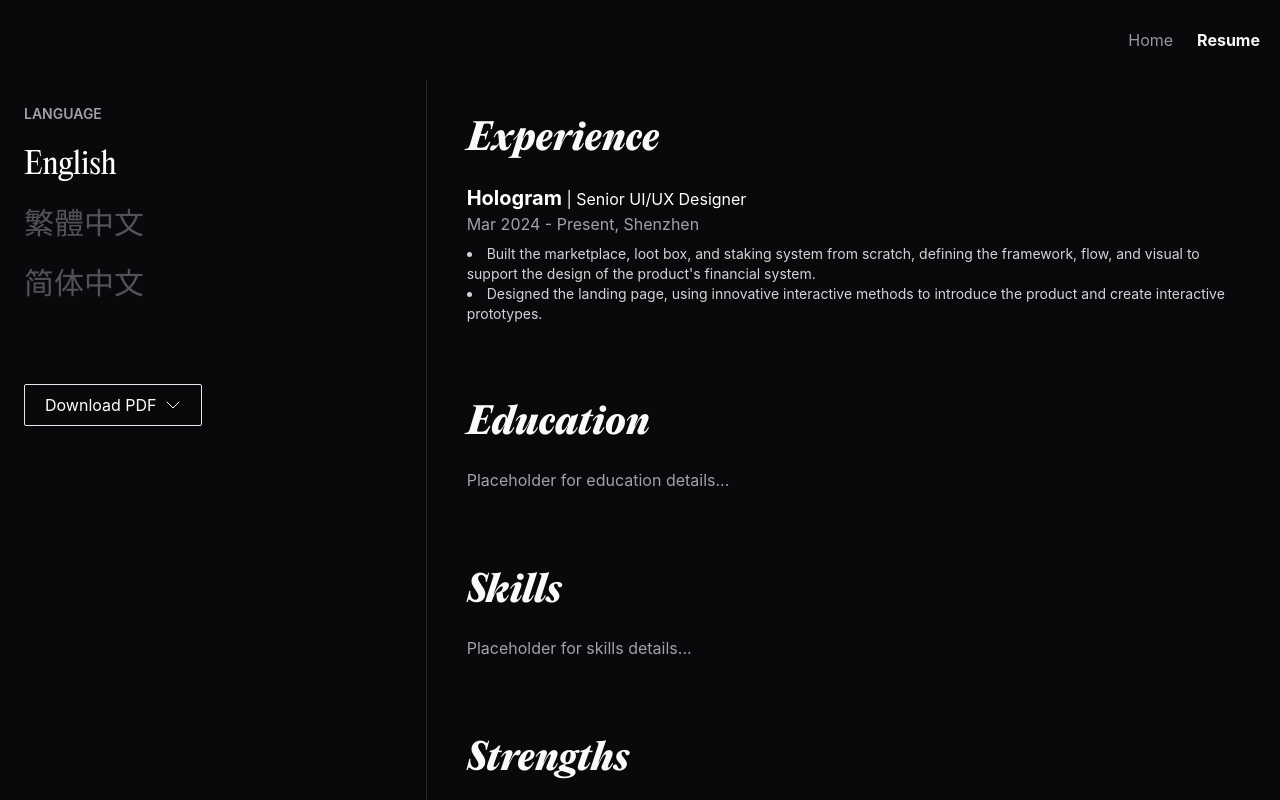
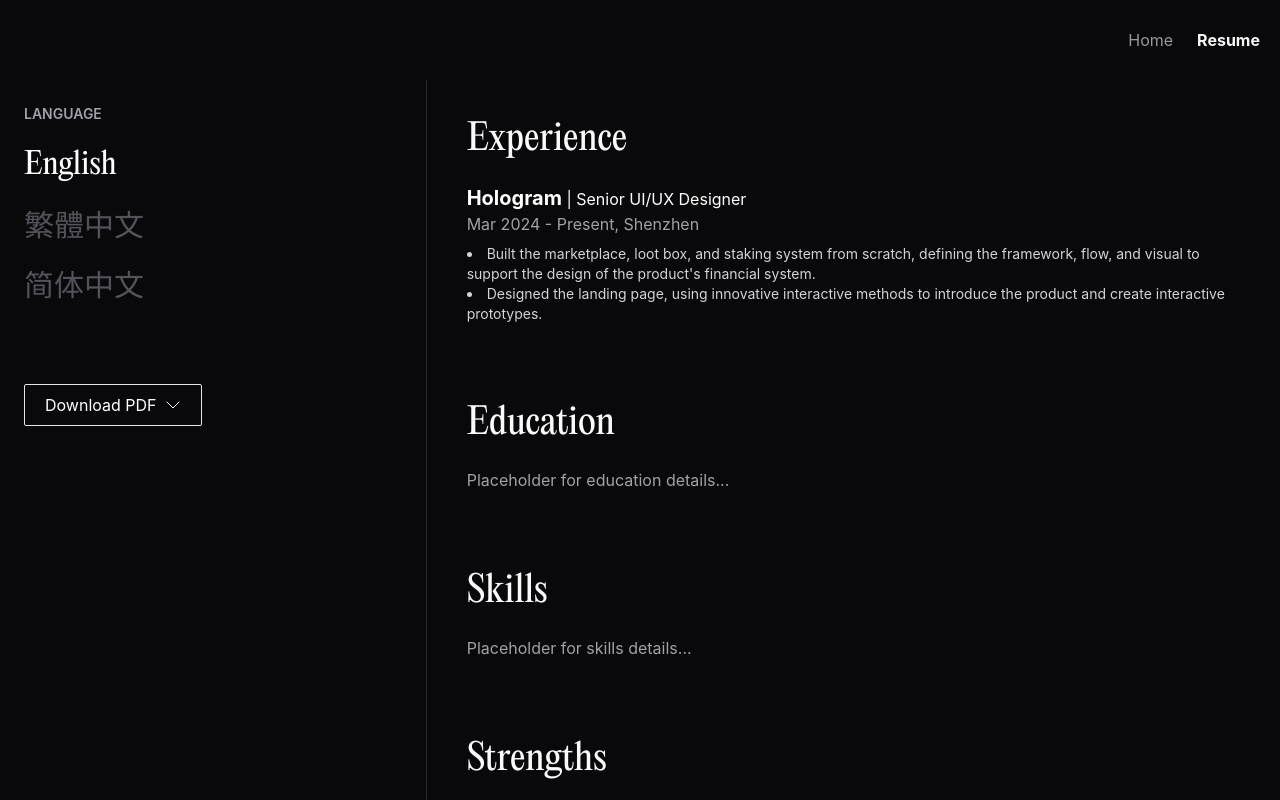
Before and after one commit to hoiian/portfolio2025, a React (Vite) app: page /resume in a window 1280 px wide. Shown: the top 800 px of the page. Built offline with nearby package versions, Linux system fonts and the light colour scheme.

Commit message:
add Noto Serif TC for chinese heading

```diff
--- a/src/index.css
+++ b/src/index.css
@@ -1,6 +1,7 @@
 @tailwind base;
 @tailwind components;
 @tailwind utilities;
+@import url('https://fonts.googleapis.com/css2?family=Noto+Serif+TC:wght@400;700&display=swap');
 
 @font-face {
     font-family: 'PP Editorial New';
--- a/src/pages/Resume.jsx
+++ b/src/pages/Resume.jsx
@@ -33,15 +33,15 @@ const Resume = () => {
         className={`block w-full text-left ${selectedLanguage === "traditional" ? "text-white" : "text-zinc-600 hover:text-zinc-400"}`}
         onClick={() => setSelectedLanguage("traditional")}
       >
-        <span className="block md:hidden">繁</span>
-        <span className="hidden md:block">繁體中文</span>
+        <span className="block md:hidden font-serifTC">繁</span>
+        <span className="hidden md:block font-serifTC">繁體中文</span>
       </button>
       <button
         className={`block w-full text-left ${selectedLanguage === "simplified" ? "text-white" : "text-zinc-600 hover:text-zinc-400"}`}
         onClick={() => setSelectedLanguage("simplified")}
       >
-        <span className="block md:hidden">简</span>
-        <span className="hidden md:block">简体中文</span>
+        <span className="block md:hidden font-serifTC">简</span>
+        <span className="hidden md:block font-serifTC">简体中文</span>
       </button>
     </div>
         {/* Download Dropdown */}
@@ -71,7 +71,7 @@ const Resume = () => {
 
       {/* Right Content */}
       <div className="md:w-2/3 w-full md:p-10 p-5 text-white">
-        <h2 className="text-4xl italic mb-6 text-zinc-50 font-extrabold">Experience</h2>
+        <h2 className="text-4xl mb-6 text-zinc-50 ">Experience</h2>
         <div className="mt-6">
           <span className="text-xl font-bold ">Hologram</span>
           <span className=""> | Senior UI/UX Designer</span>
@@ -82,13 +82,13 @@ const Resume = () => {
           </ul>
         </div>
 
-        <h2 className="text-4xl italic mt-20 mb-6 text-zinc-50 font-extrabold">Education</h2>
+        <h2 className="text-4xl mt-20 mb-6 text-zinc-50 ">Education</h2>
         <p>Placeholder for education details...</p>
 
-        <h2 className="text-4xl italic mt-20 mb-6 text-zinc-50 font-extrabold">Skills</h2>
+        <h2 className="text-4xl mt-20 mb-6 text-zinc-50 ">Skills</h2>
         <p>Placeholder for skills details...</p>
 
-        <h2 className="text-4xl italic mt-20 mb-6 text-zinc-50 font-extrabold">Strengths</h2>
+        <h2 className="text-4xl mt-20 mb-6 text-zinc-50 ">Strengths</h2>
         <div className="mt-6">
           <span className="text-xl1 font-bold ">Technology Implementation</span>
           <ul className="list-disc list-inside mt-2 text-zinc-300 text-sm">
--- a/tailwind.config.js
+++ b/tailwind.config.js
@@ -6,6 +6,7 @@ export default {
       fontFamily: {
         heading: ['PP Editorial New', 'serif'],
         sans: ['Avenir Next', 'Inter', 'sans-serif'],
+        serifTC: ['"Noto Serif TC"', 'serif'],
         // xanh: ['Xanh Mono', 'monospace'],
       },
     },
```
